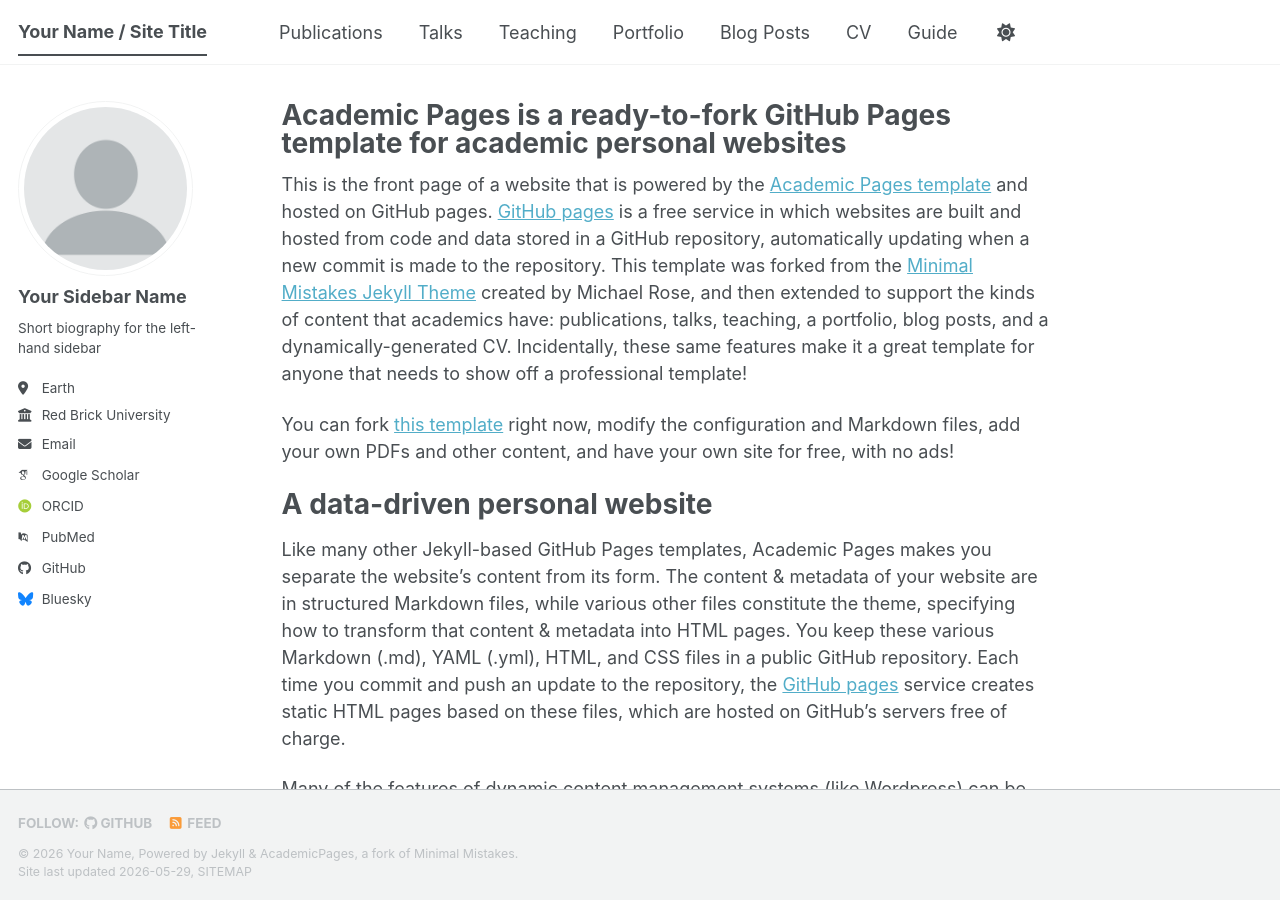
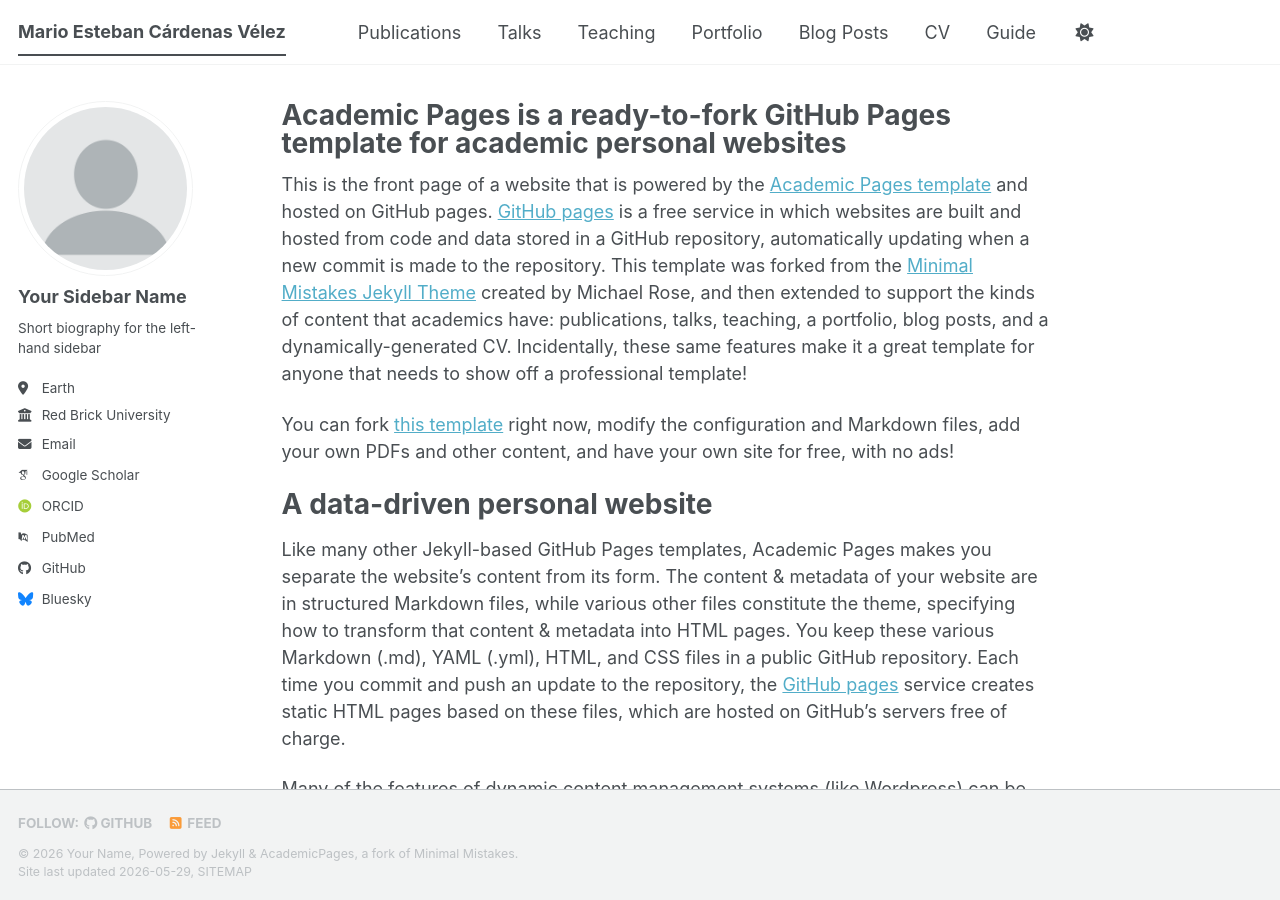
Before and after one commit to Marioc612/Mario-Cardenas, a Jekyll site: the page built from _pages/about.md, in a window 1280 px wide and 900 px high. Built offline with Jekyll 4.4.1, drawn with Linux system fonts in a browser that asks for light colours; some web fonts are replaced; a script bundle is joined from its source files by our own code; library files that are not in the unit come from our copies.

Commit message:
Update site title and repository URL in config

```diff
--- a/_config.yml
+++ b/_config.yml
@@ -9,14 +9,14 @@
 # Basic Site Settings
 locale                   : "en-US"
 site_theme               : "default" # The available themes options are "default", "air", "sunrise", "mint", "dirt" and "contrast"
-title                    : "Your Name / Site Title"
+title                    : "Mario Esteban Cárdenas Vélez"
 title_separator          : "-"
 name                     : &name "Your Name"
 description              : &description "Your Name's academic portfolio"   # Update this with a general description of your site, this is the default if not overridden by a page
 url                      : https://academicpages.github.io # The base hostname & protocol for your site e.g. "https://[your GitHub username].github.io",
                                                            # or if you already have some other page hosted on Github then use "https://[your GitHub username].github.io/[Your Repo Name]"
 baseurl                  : "" # the subpath of your site, e.g. "/blog"
-repository               : "academicpages/academicpages.github.io"
+repository               : "https://github.com/Marioc612/Mario-Cardenas"
 
 # Site Author - The following control what appear as part of the author content on the side bar.
 #               If a field is blank the icon and link will not appear, otherwise it will be shown.
@@ -38,7 +38,7 @@ author:
   googlescholar    : "https://scholar.google.com/citations?user=PS_CX0AAAAAJ"
   inspire-hep      : # URL
   impactstory      : # URL
-  orcid            : "https://orcid.org/yourorcidurl"
+  orcid            : "https://orcid.org/0000-0003-0116-8334"
   semantic         : # URL
   ssrn             : # URL
   pubmed           : "https://www.ncbi.nlm.nih.gov/pubmed/?term=john+snow"
```
